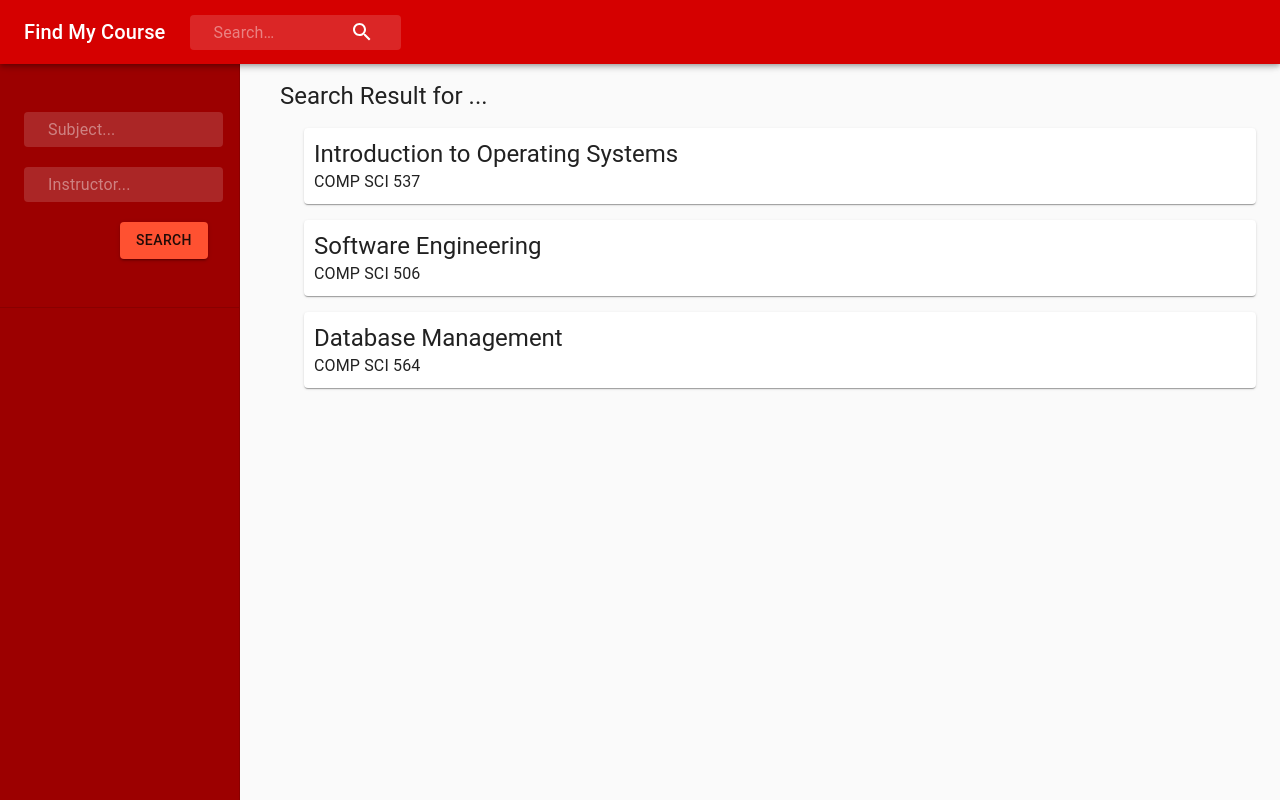
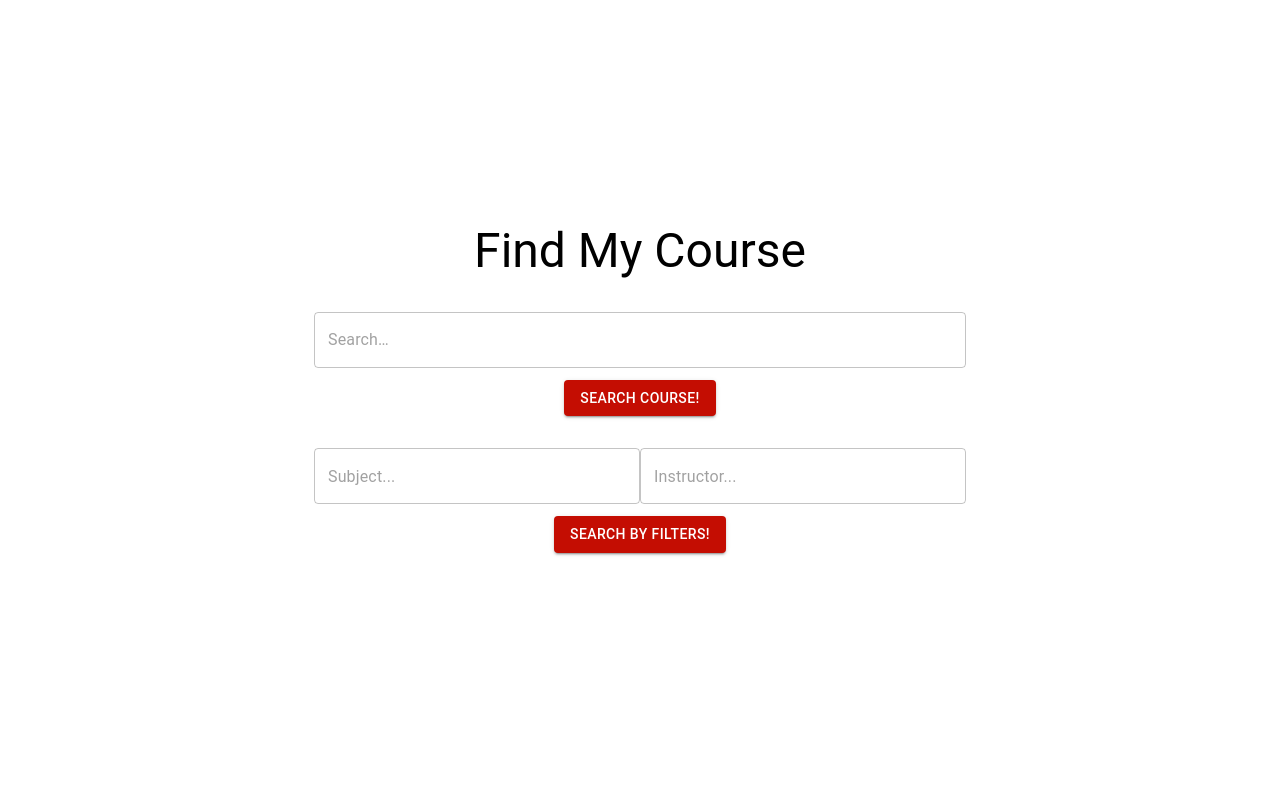
Before and after one commit to CS-506/FMC-Frontend, a React (Create React App) app: page / in a window 1280 px wide. Built offline with nearby package versions, Linux system fonts and the light colour scheme.

Commit message:
cleaned some redundant codes

```diff
--- a/src/App.js
+++ b/src/App.js
@@ -4,15 +4,16 @@ import {
   BrowserRouter as Router,
   Route,
 } from "react-router-dom";
-import SearchPage from "./components/Search"
-import Login from "./components/Login"
-import Search from "./components/Search"
+import HomePage from "./components/Home";
+import SearchPage from "./components/Search";
+import Login from "./components/Login";
+
 export default function App() {
   return (
       <Router>
-        <Route exact path="/" component={SearchPage} />
+        <Route exact path="/" component={HomePage} />
         <Route exact path="/login" component={Login} />
-        <Route exact path="/Search" component={Search} />
+        <Route exact path="/Search" component={SearchPage} />
       </Router>
 
   );
--- a/src/components/Home.js
+++ b/src/components/Home.js
@@ -101,8 +101,6 @@ export default function Home() {
                         variant="contained"
                         style={{background: '#c40d02', textDecoration: 'none'}}
                         textPrimary
-                        component={Link}
-                        to="/Search"
                         href="/Search"
                     >
                         Search Course!
--- a/src/components/NavBar.js
+++ b/src/components/NavBar.js
@@ -1,4 +1,4 @@
-import React from 'react';
+import React, { useState, sendData } from 'react';
 import { makeStyles, fade } from '@material-ui/core/styles';
 import Drawer from '@material-ui/core/Drawer';
 import AppBar from '@material-ui/core/AppBar';
@@ -56,7 +56,7 @@ const useStyles = makeStyles((theme) => ({
     },
   },
   searchIcon: {
-    padding: theme.spacing(1, 20),
+    padding: theme.spacing(1, 2),
     marginRight: 0,
     height: '100%',
     position: 'absolute',
@@ -71,17 +71,44 @@ const useStyles = makeStyles((theme) => ({
   inputInput: {
     padding: theme.spacing(1, 1, 1, 0),
     // vertical padding + font size from searchIcon
+    paddingLeft: `calc(1em + ${theme.spacing(4)}px)`,
+    transition: theme.transitions.create('width'),
+    width: '100%',
+    [theme.breakpoints.up('md')]: {
+      width: '20ch',
+    },
+  },
+  inputInput2: {
+    padding: theme.spacing(1, 1, 1, 0),
+    // vertical padding + font size from searchIcon
     paddingLeft: `calc(1em + ${theme.spacing(1)}px)`,
     transition: theme.transitions.create('width'),
     width: '100%',
     [theme.breakpoints.up('md')]: {
       width: '20ch',
     },
-  },
+  }
 }));
 
 export default function ClippedDrawer() {
   const classes = useStyles();
+
+  const [keyWord, setKeyWord] = useState("");
+
+  function newSearch(newKeyWord) {
+      setKeyWord(newKeyWord)
+  }
+
+  class Child1 extends React.Component{sendData = () => {
+    this.props.parentCallback("Hey Popsie, How’s it going?");
+    };
+
+    render() {
+      return (
+        sendData(this.props)
+      );
+    }
+  };
 
   return (
     <div className={classes.root}>
@@ -104,8 +131,12 @@ export default function ClippedDrawer() {
                           input: classes.inputInput,
                       }}
                       inputProps={{ 'aria-label': 'search' }}
+                      value={keyWord}
+                      onChange={e => newSearch(e.target.value)}
+
                     />
                 </div>
+              <p>{keyWord}</p>
             </Toolbar>
         </AppBar>
         <div className={classes.grow} />
@@ -114,7 +145,7 @@ export default function ClippedDrawer() {
             className={classes.drawer}
             variant="permanent"
             classes={{paper: classes.drawerPaper,}}
-            style={{ background: '#ff5131' }}
+            style={{ background: "#b8bec4" }}
         >
         <Toolbar />
         <div className={classes.drawerContainer}>
@@ -125,7 +156,7 @@ export default function ClippedDrawer() {
                 placeholder="Subject..."
                 classes={{
                     root: classes.inputRoot,
-                    input: classes.inputInput,
+                    input: classes.inputInput2,
                 }}
                 inputProps={{ 'aria-label': 'search' }}
               />
@@ -136,7 +167,7 @@ export default function ClippedDrawer() {
                 placeholder="Instructor..."
                 classes={{
                     root: classes.inputRoot,
-                    input: classes.inputInput,
+                    input: classes.inputInput2,
                 }}
                 inputProps={{ 'aria-label': 'search' }}
               />
--- a/src/components/Search.js
+++ b/src/components/Search.js
@@ -1,4 +1,4 @@
-import React from 'react';
+import React, { useContext } from 'react';
 import { makeStyles } from "@material-ui/core/styles";
 import {
     Typography,
@@ -8,6 +8,7 @@ import {
 } from "@material-ui/core/";
 import { Link } from 'react-router-dom';
 import NavBar from "./NavBar";
+import { AppContext } from './Home';
 
 const useStyles = makeStyles(theme => ({
     navbar: {
@@ -27,11 +28,40 @@ const useStyles = makeStyles(theme => ({
     },
 }));
 
-export default function Search() {
+export default function Search(props) {
     const classes = useStyles();
 
+
     // search keywords:
-    const [keywords, setKeyWords] = React.useState('');
+    const [keyWord, setKeyWord] = React.useState("No keyWord");
+
+    //const [state, dispatch] = useContext(AppContext);
+    /*
+    const changeInputValue = (newValue) => {
+        dispatch({ type: 'UPDATE_INPUT', data: newValue,});
+    };
+    */
+    function newSearch(newKeyWord) {
+        setKeyWord(newKeyWord)
+    }
+    class Parent extends React.Component {
+        state = { message: "" }
+        callbackFunction = (childData) => {
+            this.setState({message: childData})
+        };
+        render() {
+            return (
+                <div>
+                     <NavBar parentCallback = {this.callbackFunction}/>
+                     <Typography variant="h5">
+                        Search Result for {props.name}
+                        {this.state.message}
+                    </Typography>
+                </div>
+            );
+        }
+    }
+
 
     // course object:
     const [course, setCourse] = React.useState();
@@ -61,9 +91,7 @@ export default function Search() {
         },
     ]
 
-    function setSearchState(newKeyWords) {
-        setKeyWords(keywords => newKeyWords);
-    }
+
     // PAGE STATES:
     const [isLoading, setLoading] = React.useState(true);
 
@@ -76,7 +104,6 @@ export default function Search() {
         <div className = {classes.root}>
 
             <div>
-                {/*<NavBar className={classes.navbar} position="fixed" title="Find My Course" />*/}
                 <NavBar/>
             </div>
             <div>
@@ -85,8 +112,9 @@ export default function Search() {
             <main className = {classes.contents}>
                 <div>
                     <Typography variant="h5">
-                        Search Result for ...
+                        Search Result for  {keyWord}
                     </Typography>
+                    {/*<Parent />*/}
                     {courseList.map(c => (
                         <Link to="/CourseView" style={{ textDecoration: 'none' }}>
                             <Paper
```
